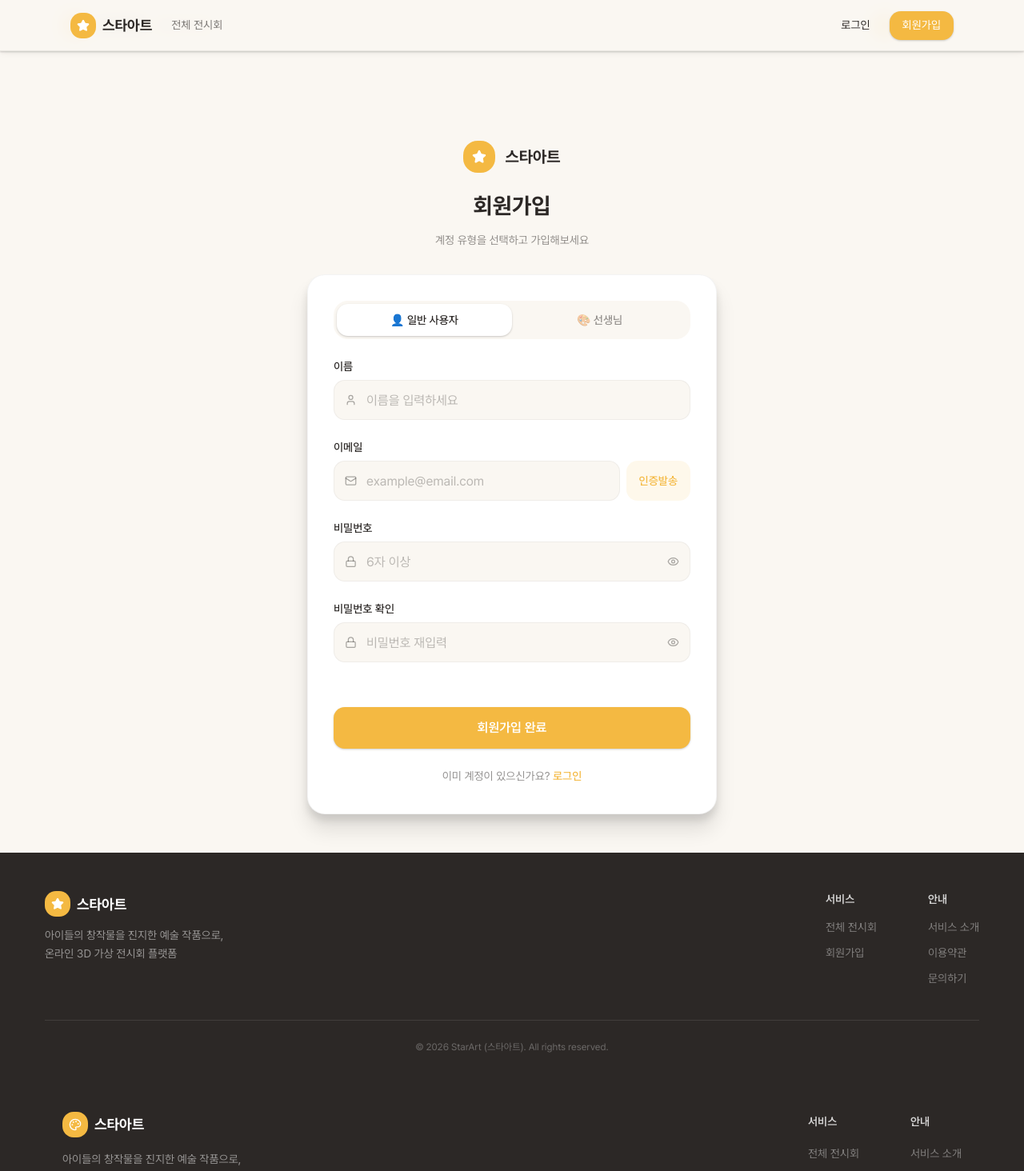
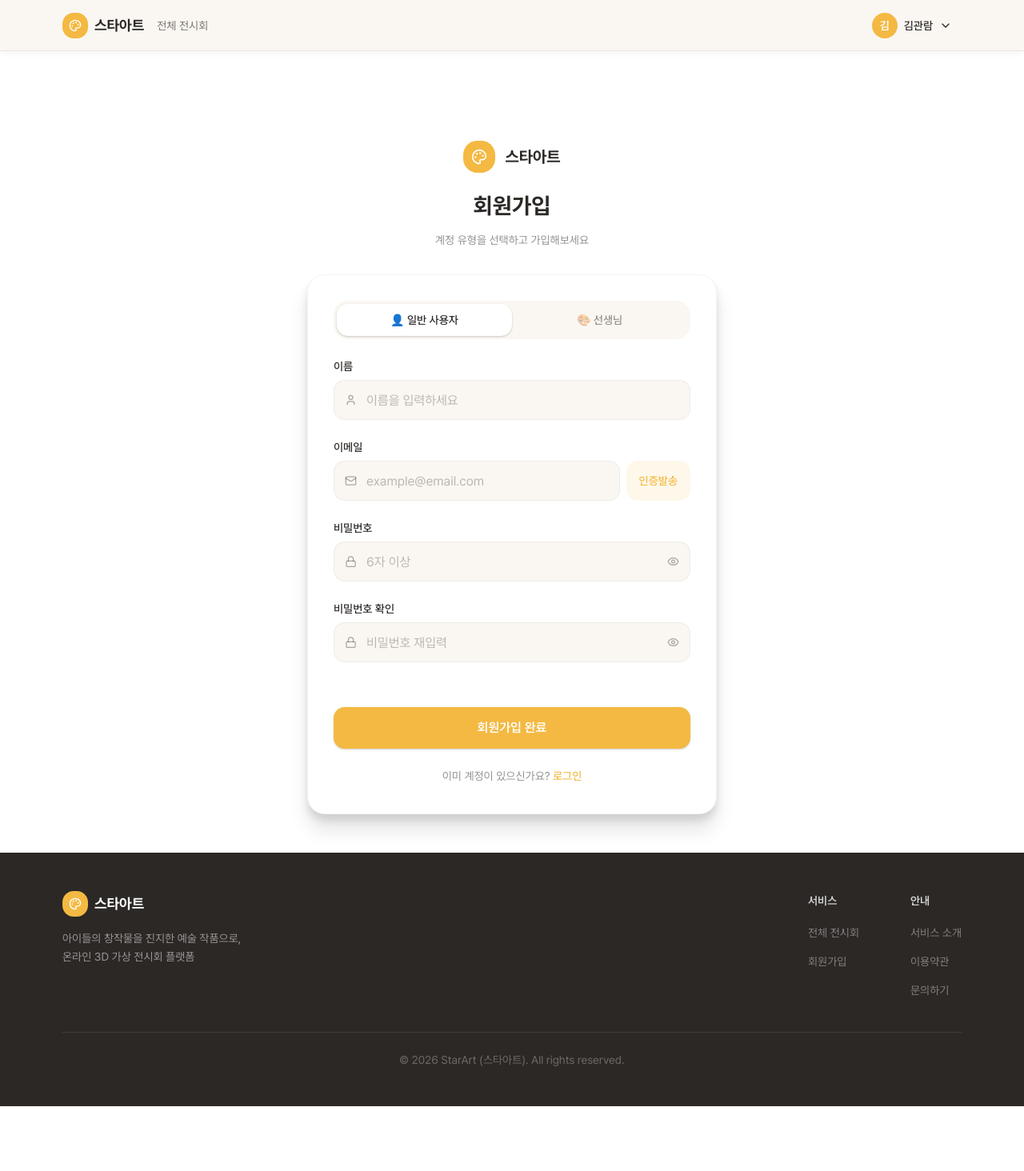
Before and after one commit to Kt-cloud-2nd-frontend-team-2/Frontend, a Next.js app: page /signup in a window 1280 px wide. Shown: the top 1464 px of the page at 80% size. After the commit the page ends 1383 px from the top, so only its background shows below. Built offline with nearby package versions, Linux system fonts and the light colour scheme.

Commit message:
refactor: 레이아웃 컴포넌트에 맞춰 헤더 푸터 삭제 | jh

```diff
--- a/src/app/signup/page.tsx
+++ b/src/app/signup/page.tsx
@@ -1,6 +1,7 @@
 'use client';
 
 import { useState } from 'react';
+import Image from 'next/image';
 import Link from 'next/link';
 import {
   User,
@@ -8,7 +9,6 @@
   Lock,
   Eye,
   EyeOff,
-  Star,
   CheckCircle,
   Building2,
 } from 'lucide-react';
@@ -22,74 +22,28 @@
   const [showConfirmPassword, setShowConfirmPassword] = useState(false);
 
   return (
-    <div className="flex min-h-screen flex-col bg-[#faf7f2] font-sans">
-      {/* Header */}
-      <header className="fixed top-0 right-0 left-0 z-50 h-16 border-b border-[rgba(44,40,38,0.08)] bg-[rgba(250,247,242,0.95)] shadow-[0px_1px_3px_0px_rgba(0,0,0,0.1),0px_1px_2px_0px_rgba(0,0,0,0.1)] backdrop-blur-sm">
-        <div className="mx-auto flex h-full max-w-304 items-center justify-between px-14">
-          <div className="flex items-center gap-6">
-            <Link href="/" className="flex items-center gap-2">
-              <div className="flex h-8 w-8 items-center justify-center rounded-[14px] bg-[#f4b942]">
-                <Star className="h-4 w-4 fill-white text-white" />
-              </div>
-              <span className="text-[18px] font-bold text-[#2c2826]">
-                스타아트
-              </span>
-            </Link>
-            <Link
-              href="/exhibitions"
-              className="text-[14px] text-[rgba(44,40,38,0.6)] transition-colors hover:text-[#2c2826]"
-            >
-              전체 전시회
-            </Link>
-          </div>
-          <div className="flex items-center gap-2">
-            <Link
-              href="/login"
-              className="flex h-9 items-center rounded-[14px] px-4 text-[14px] text-[#2c2826] transition-colors hover:bg-[rgba(44,40,38,0.05)]"
-            >
-              로그인
-            </Link>
-            <Link
-              href="/signup"
-              className="flex h-9 items-center rounded-[14px] bg-[#f4b942] px-4 text-[14px] text-white shadow-[0px_1px_3px_0px_rgba(0,0,0,0.1),0px_1px_2px_0px_rgba(0,0,0,0.1)] transition-colors hover:bg-[#e5aa35]"
-            >
-              회원가입
-            </Link>
-          </div>
-        </div>
-      </header>
-
-      {/* Main Content */}
     <main className="flex flex-1 items-center justify-center px-4 pt-28 pb-12">
       <div className="w-full max-w-lg">
         {/* Logo + Title */}
         <div className="mb-8 flex flex-col items-center gap-3">
           <div className="flex items-center gap-3">
-              <div className="flex h-10 w-10 items-center justify-center rounded-2xl bg-[#f4b942]">
-                <Star className="h-4.5 w-4.5 fill-white text-white" />
+            <Image src="/images/logo.svg" alt="스타아트 로고" width={40} height={40} />
+            <span className="text-[20px] font-bold text-secondary">스타아트</span>
           </div>
-              <span className="text-[20px] font-bold text-[#2c2826]">
-                스타아트
-              </span>
-            </div>
-            <h1 className="mt-2 text-[28px] font-bold text-[#2c2826]">
-              회원가입
-            </h1>
-            <p className="text-[14px] text-[rgba(44,40,38,0.5)]">
-              계정 유형을 선택하고 가입해보세요
-            </p>
+          <h1 className="mt-2 text-[28px] font-bold text-secondary">회원가입</h1>
+          <p className="text-[14px] text-secondary/50">계정 유형을 선택하고 가입해보세요</p>
         </div>
 
         {/* Form Card */}
-          <div className="rounded-3xl border border-[rgba(44,40,38,0.05)] bg-white p-8 pb-9 shadow-[0px_20px_25px_0px_rgba(0,0,0,0.1),0px_8px_10px_0px_rgba(0,0,0,0.1)]">
+        <div className="rounded-3xl border border-secondary/5 bg-white p-8 pb-9 shadow-[0px_20px_25px_0px_rgba(0,0,0,0.1),0px_8px_10px_0px_rgba(0,0,0,0.1)]">
           {/* Tab Switcher */}
           <div className="mb-6 flex rounded-2xl bg-[#faf7f2] p-1">
             <button
               onClick={() => setUserType('general')}
               className={`h-10 flex-1 rounded-[14px] text-[14px] font-medium transition-all ${
                 userType === 'general'
-                    ? 'bg-white text-[#2c2826] shadow-[0px_1px_3px_0px_rgba(0,0,0,0.1),0px_1px_2px_0px_rgba(0,0,0,0.1)]'
-                    : 'text-[rgba(44,40,38,0.5)]'
+                  ? 'bg-white text-secondary shadow-[0px_1px_3px_0px_rgba(0,0,0,0.1),0px_1px_2px_0px_rgba(0,0,0,0.1)]'
+                  : 'text-secondary/50'
               }`}
             >
               👤 일반 사용자
@@ -98,8 +52,8 @@
               onClick={() => setUserType('teacher')}
               className={`h-10 flex-1 rounded-[14px] text-[14px] font-medium transition-all ${
                 userType === 'teacher'
-                    ? 'bg-white text-[#2c2826] shadow-[0px_1px_3px_0px_rgba(0,0,0,0.1),0px_1px_2px_0px_rgba(0,0,0,0.1)]'
-                    : 'text-[rgba(44,40,38,0.5)]'
+                  ? 'bg-white text-secondary shadow-[0px_1px_3px_0px_rgba(0,0,0,0.1),0px_1px_2px_0px_rgba(0,0,0,0.1)]'
+                  : 'text-secondary/50'
               }`}
             >
               🎨 선생님
@@ -110,40 +64,36 @@
           <div className="flex flex-col gap-6">
             {/* 이름 */}
             <div className="flex flex-col gap-1.5">
-                <label className="text-[14px] font-medium text-[#2c2826]">
-                  이름
-                </label>
+              <label className="text-[14px] font-medium text-secondary">이름</label>
               <div className="relative">
-                  <div className="absolute top-1/2 left-3.5 -translate-y-1/2 text-[rgba(44,40,38,0.4)]">
+                <div className="absolute top-1/2 left-3.5 -translate-y-1/2 text-secondary/40">
                   <User className="h-3.75 w-3.75" />
                 </div>
                 <input
                   type="text"
                   placeholder="이름을 입력하세요"
-                    className="h-12.5 w-full rounded-[14px] border border-[rgba(44,40,38,0.05)] bg-[#faf7f2] pr-4 pl-10 text-[16px] text-[#2c2826] transition-all outline-none placeholder:text-[rgba(44,40,38,0.3)] focus:border-[#f4b942]/40 focus:ring-2 focus:ring-[#f4b942]/30"
+                  className="h-12.5 w-full rounded-[14px] border border-secondary/5 bg-[#faf7f2] pr-4 pl-10 text-[16px] text-secondary transition-all outline-none placeholder:text-secondary/30 focus:border-primary/40 focus:ring-2 focus:ring-primary/30"
                 />
               </div>
             </div>
 
             {/* 이메일 */}
             <div className="flex flex-col gap-1.5">
-                <label className="text-[14px] font-medium text-[#2c2826]">
-                  이메일
-                </label>
+              <label className="text-[14px] font-medium text-secondary">이메일</label>
               <div className="flex gap-2">
                 <div className="relative flex-1">
-                    <div className="absolute top-1/2 left-3.5 -translate-y-1/2 text-[rgba(44,40,38,0.4)]">
+                  <div className="absolute top-1/2 left-3.5 -translate-y-1/2 text-secondary/40">
                     <Mail className="h-3.75 w-3.75" />
                   </div>
                   <input
                     type="email"
                     placeholder="example@email.com"
-                      className="h-12.5 w-full rounded-[14px] border border-[rgba(44,40,38,0.05)] bg-[#faf7f2] pr-4 pl-10 text-[16px] text-[#2c2826] transition-all outline-none placeholder:text-[rgba(44,40,38,0.3)] focus:border-[#f4b942]/40 focus:ring-2 focus:ring-[#f4b942]/30"
+                    className="h-12.5 w-full rounded-[14px] border border-secondary/5 bg-[#faf7f2] pr-4 pl-10 text-[16px] text-secondary transition-all outline-none placeholder:text-secondary/30 focus:border-primary/40 focus:ring-2 focus:ring-primary/30"
                   />
                 </div>
                 <button
                   onClick={() => setEmailSent(true)}
-                    className="h-12.5 rounded-[14px] bg-[rgba(244,185,66,0.1)] px-4 text-[14px] font-medium whitespace-nowrap text-[#f4b942] transition-colors hover:bg-[rgba(244,185,66,0.2)]"
+                  className="h-12.5 rounded-[14px] bg-primary/10 px-4 text-[14px] font-medium whitespace-nowrap text-primary transition-colors hover:bg-primary/20"
                 >
                   {emailSent ? '재발송' : '인증발송'}
                 </button>
@@ -153,16 +103,14 @@
             {/* 인증번호 */}
             {emailSent && (
               <div className="flex flex-col gap-1.5">
-                  <label className="text-[14px] font-medium text-[#2c2826]">
-                    인증번호
-                  </label>
+                <label className="text-[14px] font-medium text-secondary">인증번호</label>
                 <div className="flex items-center gap-2">
                   <input
                     type="text"
                     inputMode="numeric"
                     maxLength={6}
                     placeholder="인증번호 6자리 입력"
-                      className="h-12.5 flex-1 rounded-[14px] border border-[rgba(44,40,38,0.05)] bg-[#faf7f2] px-4 text-[16px] text-[#2c2826] transition-all outline-none placeholder:text-[rgba(44,40,38,0.3)] focus:border-[#f4b942]/40 focus:ring-2 focus:ring-[#f4b942]/30"
+                    className="h-12.5 flex-1 rounded-[14px] border border-secondary/5 bg-[#faf7f2] px-4 text-[16px] text-secondary transition-all outline-none placeholder:text-secondary/30 focus:border-primary/40 focus:ring-2 focus:ring-primary/30"
                   />
                   <div className="flex shrink-0 items-center gap-1">
                     <CheckCircle className="h-3.5 w-3.5 text-[#00c950]" />
@@ -174,22 +122,20 @@
 
             {/* 비밀번호 */}
             <div className="flex flex-col gap-1.5">
-                <label className="text-[14px] font-medium text-[#2c2826]">
-                  비밀번호
-                </label>
+              <label className="text-[14px] font-medium text-secondary">비밀번호</label>
               <div className="relative">
-                  <div className="absolute top-1/2 left-3.5 -translate-y-1/2 text-[rgba(44,40,38,0.4)]">
+                <div className="absolute top-1/2 left-3.5 -translate-y-1/2 text-secondary/40">
                   <Lock className="h-3.75 w-3.75" />
                 </div>
                 <input
                   type={showPassword ? 'text' : 'password'}
                   placeholder="6자 이상"
-                    className="h-12.5 w-full rounded-[14px] border border-[rgba(44,40,38,0.05)] bg-[#faf7f2] pr-12 pl-10 text-[16px] text-[#2c2826] transition-all outline-none placeholder:text-[rgba(44,40,38,0.3)] focus:border-[#f4b942]/40 focus:ring-2 focus:ring-[#f4b942]/30"
+                  className="h-12.5 w-full rounded-[14px] border border-secondary/5 bg-[#faf7f2] pr-12 pl-10 text-[16px] text-secondary transition-all outline-none placeholder:text-secondary/30 focus:border-primary/40 focus:ring-2 focus:ring-primary/30"
                 />
                 <button
                   type="button"
                   onClick={() => setShowPassword(!showPassword)}
-                    className="absolute top-1/2 right-3.5 -translate-y-1/2 text-[rgba(44,40,38,0.4)] transition-colors hover:text-[rgba(44,40,38,0.7)]"
+                  className="absolute top-1/2 right-3.5 -translate-y-1/2 text-secondary/40 transition-colors hover:text-secondary/70"
                 >
                   {showPassword ? (
                     <EyeOff className="h-3.75 w-3.75" />
@@ -202,22 +148,20 @@
 
             {/* 비밀번호 확인 */}
             <div className="flex flex-col gap-1.5">
-                <label className="text-[14px] font-medium text-[#2c2826]">
-                  비밀번호 확인
-                </label>
+              <label className="text-[14px] font-medium text-secondary">비밀번호 확인</label>
               <div className="relative">
-                  <div className="absolute top-1/2 left-3.5 -translate-y-1/2 text-[rgba(44,40,38,0.4)]">
+                <div className="absolute top-1/2 left-3.5 -translate-y-1/2 text-secondary/40">
                   <Lock className="h-3.75 w-3.75" />
                 </div>
                 <input
                   type={showConfirmPassword ? 'text' : 'password'}
                   placeholder="비밀번호 재입력"
-                    className="h-12.5 w-full rounded-[14px] border border-[rgba(44,40,38,0.05)] bg-[#faf7f2] pr-12 pl-10 text-[16px] text-[#2c2826] transition-all outline-none placeholder:text-[rgba(44,40,38,0.3)] focus:border-[#f4b942]/40 focus:ring-2 focus:ring-[#f4b942]/30"
+                  className="h-12.5 w-full rounded-[14px] border border-secondary/5 bg-[#faf7f2] pr-12 pl-10 text-[16px] text-secondary transition-all outline-none placeholder:text-secondary/30 focus:border-primary/40 focus:ring-2 focus:ring-primary/30"
                 />
                 <button
                   type="button"
                   onClick={() => setShowConfirmPassword(!showConfirmPassword)}
-                    className="absolute top-1/2 right-3.5 -translate-y-1/2 text-[rgba(44,40,38,0.4)] transition-colors hover:text-[rgba(44,40,38,0.7)]"
+                  className="absolute top-1/2 right-3.5 -translate-y-1/2 text-secondary/40 transition-colors hover:text-secondary/70"
                 >
                   {showConfirmPassword ? (
                     <EyeOff className="h-3.75 w-3.75" />
@@ -238,30 +182,26 @@
                 <div className="flex flex-col gap-6">
                   {/* 교육기관명 */}
                   <div className="flex flex-col gap-1.5">
-                      <label className="text-[14px] font-medium text-[#2c2826]">
-                        교육기관명
-                      </label>
+                    <label className="text-[14px] font-medium text-secondary">교육기관명</label>
                     <div className="relative">
-                        <div className="absolute top-1/2 left-3.5 -translate-y-1/2 text-[rgba(44,40,38,0.4)]">
+                      <div className="absolute top-1/2 left-3.5 -translate-y-1/2 text-secondary/40">
                         <Building2 className="h-3.75 w-3.75" />
                       </div>
                       <input
                         type="text"
                         placeholder="학원 / 학교명"
-                          className="h-12.5 w-full rounded-[14px] border border-[rgba(44,40,38,0.05)] bg-[#faf7f2] pr-4 pl-10 text-[16px] text-[#2c2826] transition-all outline-none placeholder:text-[rgba(44,40,38,0.3)] focus:border-[#f4b942]/40 focus:ring-2 focus:ring-[#f4b942]/30"
+                        className="h-12.5 w-full rounded-[14px] border border-secondary/5 bg-[#faf7f2] pr-4 pl-10 text-[16px] text-secondary transition-all outline-none placeholder:text-secondary/30 focus:border-primary/40 focus:ring-2 focus:ring-primary/30"
                       />
                     </div>
                   </div>
 
                   {/* 사용 목적 */}
                   <div className="flex flex-col gap-1.5">
-                      <label className="text-[14px] font-medium text-[#2c2826]">
-                        사용 목적
-                      </label>
+                    <label className="text-[14px] font-medium text-secondary">사용 목적</label>
                     <textarea
                       placeholder="사용 목적을 간략하게 작성해주세요"
                       rows={4}
-                        className="w-full resize-none rounded-[14px] border border-[rgba(44,40,38,0.05)] bg-[#faf7f2] px-4 py-3 text-[16px] leading-6 text-[#2c2826] transition-all outline-none placeholder:text-[rgba(44,40,38,0.3)] focus:border-[#f4b942]/40 focus:ring-2 focus:ring-[#f4b942]/30"
+                      className="w-full resize-none rounded-[14px] border border-secondary/5 bg-[#faf7f2] px-4 py-3 text-[16px] leading-6 text-secondary transition-all outline-none placeholder:text-secondary/30 focus:border-primary/40 focus:ring-2 focus:ring-primary/30"
                     />
                   </div>
                 </div>
@@ -269,17 +209,14 @@
             </div>
 
             {/* 회원가입 버튼 */}
-              <button className="mt-2 h-13 w-full rounded-[14px] bg-[#f4b942] text-[16px] font-semibold text-white shadow-[0px_1px_3px_0px_rgba(0,0,0,0.1),0px_1px_2px_0px_rgba(0,0,0,0.1)] transition-all hover:bg-[#e5aa35] active:scale-[0.99]">
+            <button className="mt-2 h-13 w-full rounded-[14px] bg-primary text-[16px] font-semibold text-white shadow-[0px_1px_3px_0px_rgba(0,0,0,0.1),0px_1px_2px_0px_rgba(0,0,0,0.1)] transition-all hover:bg-[#e5aa35] active:scale-[0.99]">
               회원가입 완료
             </button>
 
             {/* 로그인 링크 */}
-              <p className="text-center text-[14px] text-[rgba(44,40,38,0.5)]">
+            <p className="text-center text-[14px] text-secondary/50">
               이미 계정이 있으신가요?{' '}
-                <Link
-                  href="/login"
-                  className="font-medium text-[#f4b942] hover:underline"
-                >
+              <Link href="/login" className="font-medium text-primary hover:underline">
                 로그인
               </Link>
             </p>
@@ -287,92 +224,5 @@
         </div>
       </div>
     </main>
-
-      {/* Footer */}
-      <footer className="bg-[#2c2826] px-14 pt-12 pb-6 text-white">
-        <div className="mx-auto max-w-304">
-          <div className="mb-10 flex items-start justify-between">
-            {/* Logo + Description */}
-            <div className="flex flex-col gap-3">
-              <div className="flex items-center gap-2">
-                <div className="flex h-8 w-8 items-center justify-center rounded-[14px] bg-[#f4b942]">
-                  <Star className="h-4 w-4 fill-white text-white" />
-                </div>
-                <span className="text-[18px] font-bold">스타아트</span>
-              </div>
-              <div className="text-[14px] leading-relaxed text-[rgba(255,255,255,0.5)]">
-                <p>아이들의 창작물을 진지한 예술 작품으로,</p>
-                <p>온라인 3D 가상 전시회 플랫폼</p>
-              </div>
-            </div>
-
-            {/* Links */}
-            <div className="flex gap-16">
-              <div className="flex flex-col gap-3">
-                <p className="text-[14px] font-semibold text-[rgba(255,255,255,0.8)]">
-                  서비스
-                </p>
-                <ul className="flex flex-col gap-2">
-                  <li>
-                    <Link
-                      href="/exhibitions"
-                      className="text-[14px] text-[rgba(255,255,255,0.4)] transition-colors hover:text-[rgba(255,255,255,0.7)]"
-                    >
-                      전체 전시회
-                    </Link>
-                  </li>
-                  <li>
-                    <Link
-                      href="/signup"
-                      className="text-[14px] text-[rgba(255,255,255,0.4)] transition-colors hover:text-[rgba(255,255,255,0.7)]"
-                    >
-                      회원가입
-                    </Link>
-                  </li>
-                </ul>
-              </div>
-              <div className="flex flex-col gap-3">
-                <p className="text-[14px] font-semibold text-[rgba(255,255,255,0.8)]">
-                  안내
-                </p>
-                <ul className="flex flex-col gap-2">
-                  <li>
-                    <Link
-                      href="/about"
-                      className="text-[14px] text-[rgba(255,255,255,0.4)] transition-colors hover:text-[rgba(255,255,255,0.7)]"
-                    >
-                      서비스 소개
-                    </Link>
-                  </li>
-                  <li>
-                    <Link
-                      href="/terms"
-                      className="text-[14px] text-[rgba(255,255,255,0.4)] transition-colors hover:text-[rgba(255,255,255,0.7)]"
-                    >
-                      이용약관
-                    </Link>
-                  </li>
-                  <li>
-                    <Link
-                      href="/contact"
-                      className="text-[14px] text-[rgba(255,255,255,0.4)] transition-colors hover:text-[rgba(255,255,255,0.7)]"
-                    >
-                      문의하기
-                    </Link>
-                  </li>
-                </ul>
-              </div>
-            </div>
-          </div>
-
-          {/* Copyright */}
-          <div className="border-t border-[rgba(255,255,255,0.1)] pt-6">
-            <p className="text-center text-[12px] text-[rgba(255,255,255,0.3)]">
-              © 2026 StarArt (스타아트). All rights reserved.
-            </p>
-          </div>
-        </div>
-      </footer>
-    </div>
   );
 }
```
Lines whose indentation alone changed are shown as unchanged.
